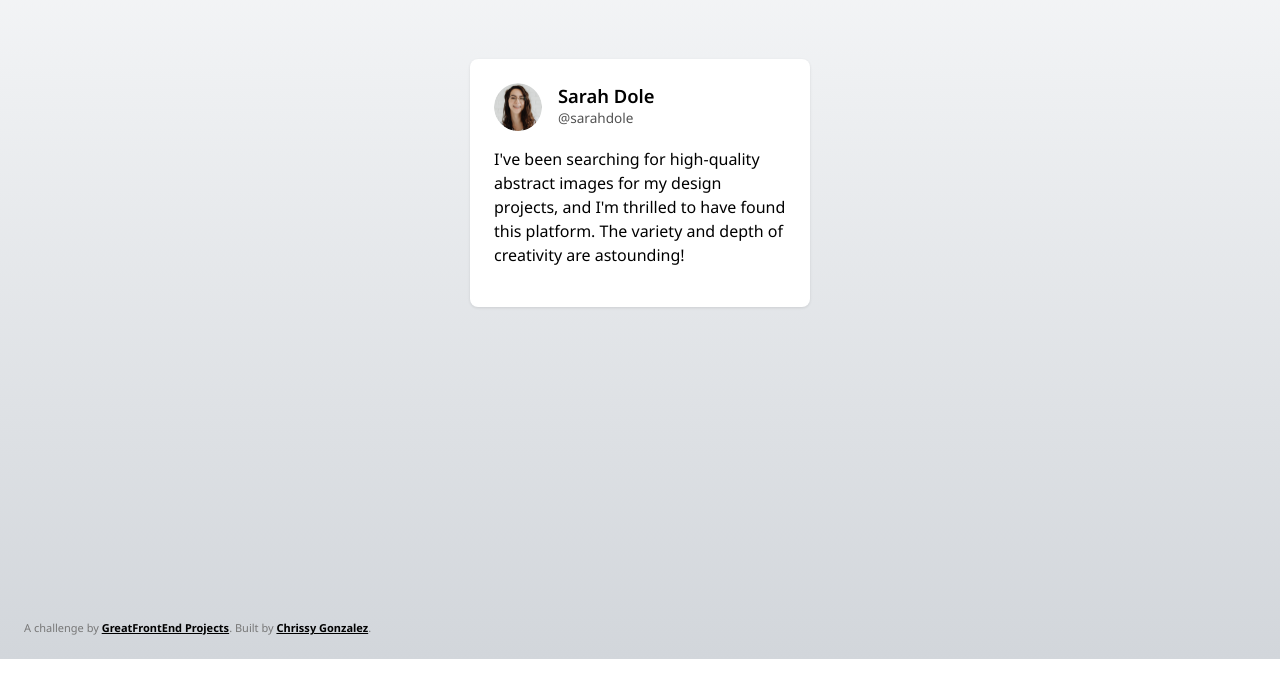
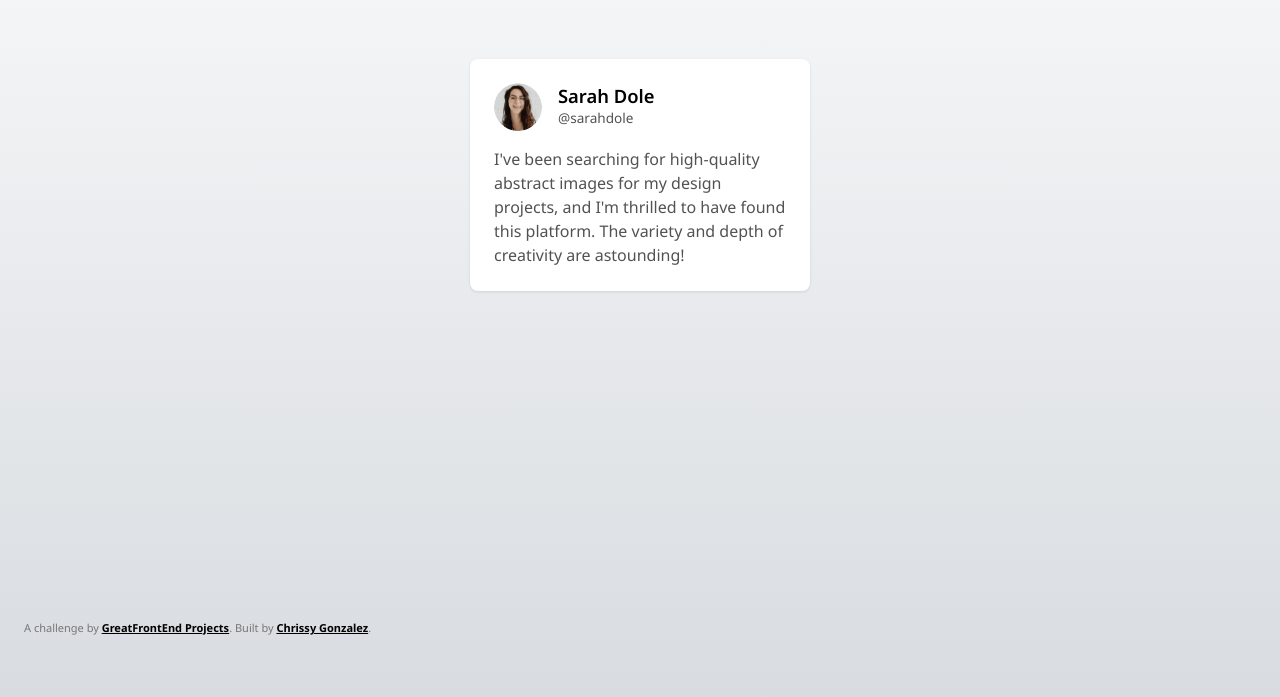
Before and after one commit to chrissygonzalez/testimonial-card, a plain HTML site: page index.html in a window 1280 px wide. Shown: the part 141-838 px from the top of the page. Before the commit the page ends 800 px from the top, so only its background shows below. Drawn offline with Linux system fonts and the light colour scheme.

Commit message:
Adjust colors and spacing

```diff
--- a/css/style.css
+++ b/css/style.css
@@ -38,10 +38,10 @@ body {
   border-radius: 8px;
   background-color: #fff;
   padding: 1.5rem;
-  position: relative;
-  top: 200px;
-  margin-left: auto;
-  margin-right: auto;
+  margin: 200px auto 0 auto;
+  display: flex;
+  flex-direction: column;
+  gap: 1rem;
   box-shadow: 0px 1px 2px -1px rgba(0, 0, 0, .1);
   box-shadow: 0px 1px 3px 0px rgba(0, 0, 0, .1);
 }
@@ -70,5 +70,7 @@ body {
 }
 
 .card-text {
+  color: #525252;
   line-height: 1.5;
+  margin: 0;
 }
```
